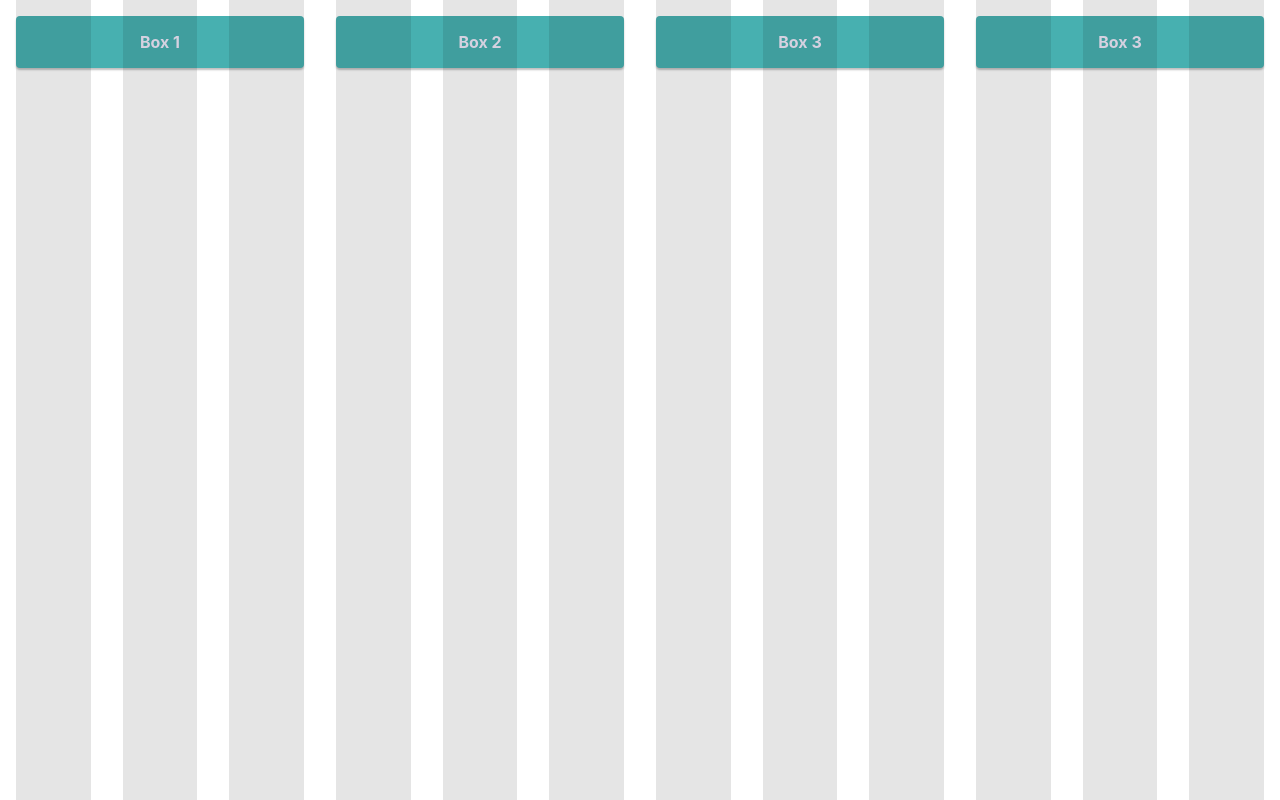
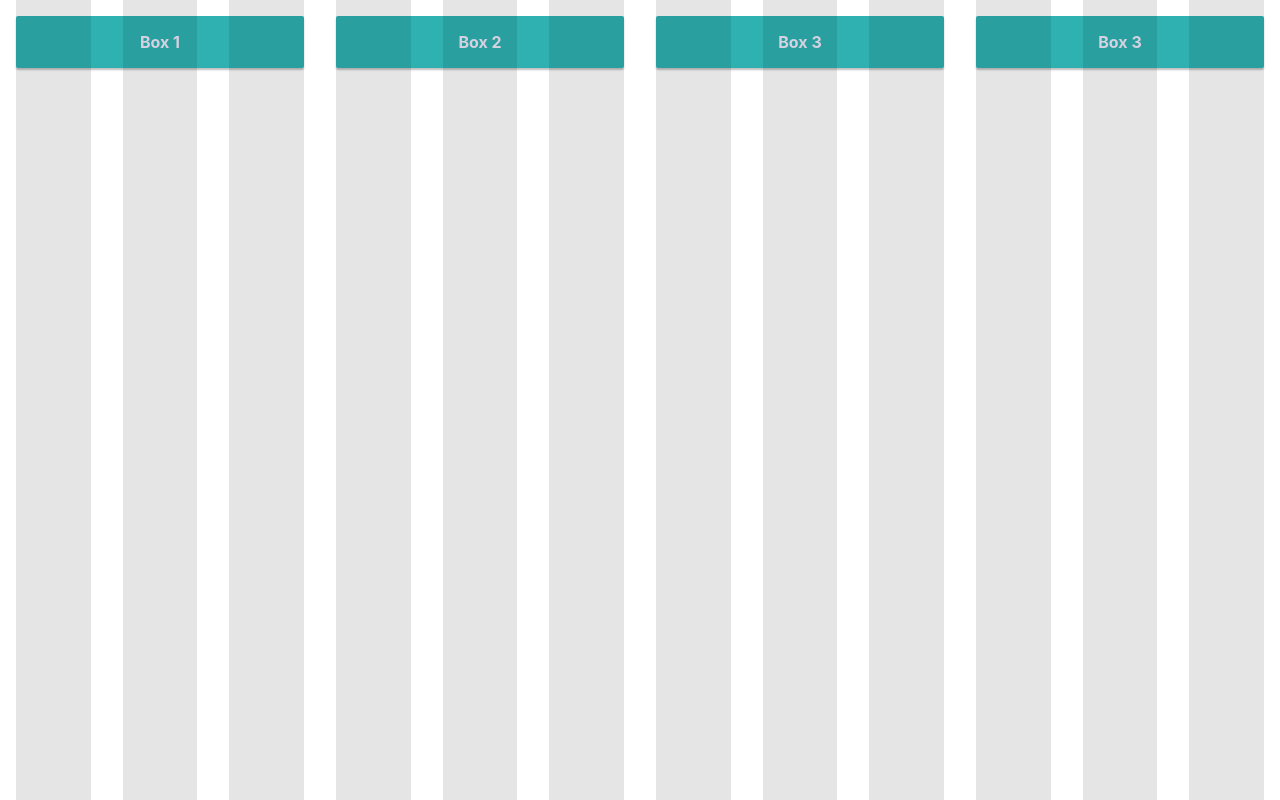
Before and after one commit to M-B89/chromatic-test, a React (Create React App) app: page / in a window 1280 px wide. Built offline with nearby package versions, Linux system fonts and the light colour scheme.

Commit message:
change color and border-radius for testing

```diff
--- a/src/components/Box/Box.module.scss
+++ b/src/components/Box/Box.module.scss
@@ -1,9 +1,9 @@
 .Box {
     padding: 16px;
-    border-radius: 4px;
+    border-radius: 2px;
     text-align: center;
     color: #ede9f9;
     font-weight: 700;
-    background-color: #47b0b0;
+    background-color: #2fb1b1;
     box-shadow: 0 2px 2px rgba(0, 0, 0, 0.25);
 }
```
